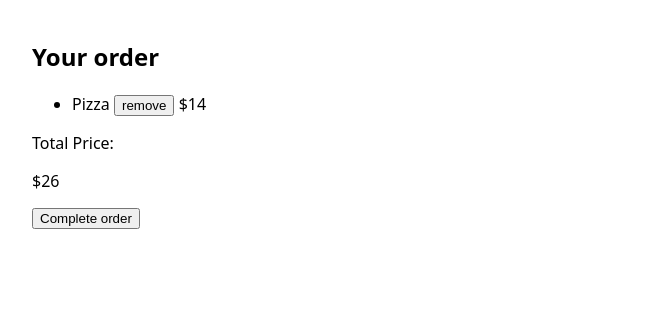
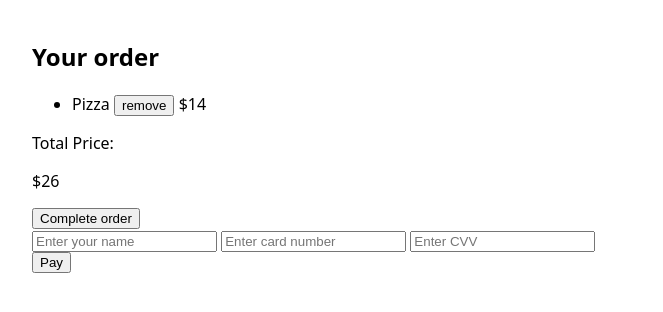
Before and after one commit to semizemes/Jimmy-s-Diner, a website built with Vite: page index.html in a window 1280 px wide. Shown: the part 752-1064 px from the top of the page, without its empty margins (308-971 px from the left). Built offline with nearby package versions, Linux system fonts and the light colour scheme; a web font is replaced by a local one.

Commit message:
feat: add payment form section to order completion process

```diff
--- a/index.html
+++ b/index.html
@@ -29,6 +29,15 @@
       </p>
       <button>Complete order</button>
     </section>
+
+    <section>
+      <form action="">
+        <input type="text" placeholder="Enter your name">
+        <input type="number" placeholder="Enter card number">
+        <input type="number" placeholder="Enter CVV">
+        <button type="button">Pay</button>
+      </form>
+    </section>
     <script src="index.js" type="module"></script>
   </body>
 </html>
```
